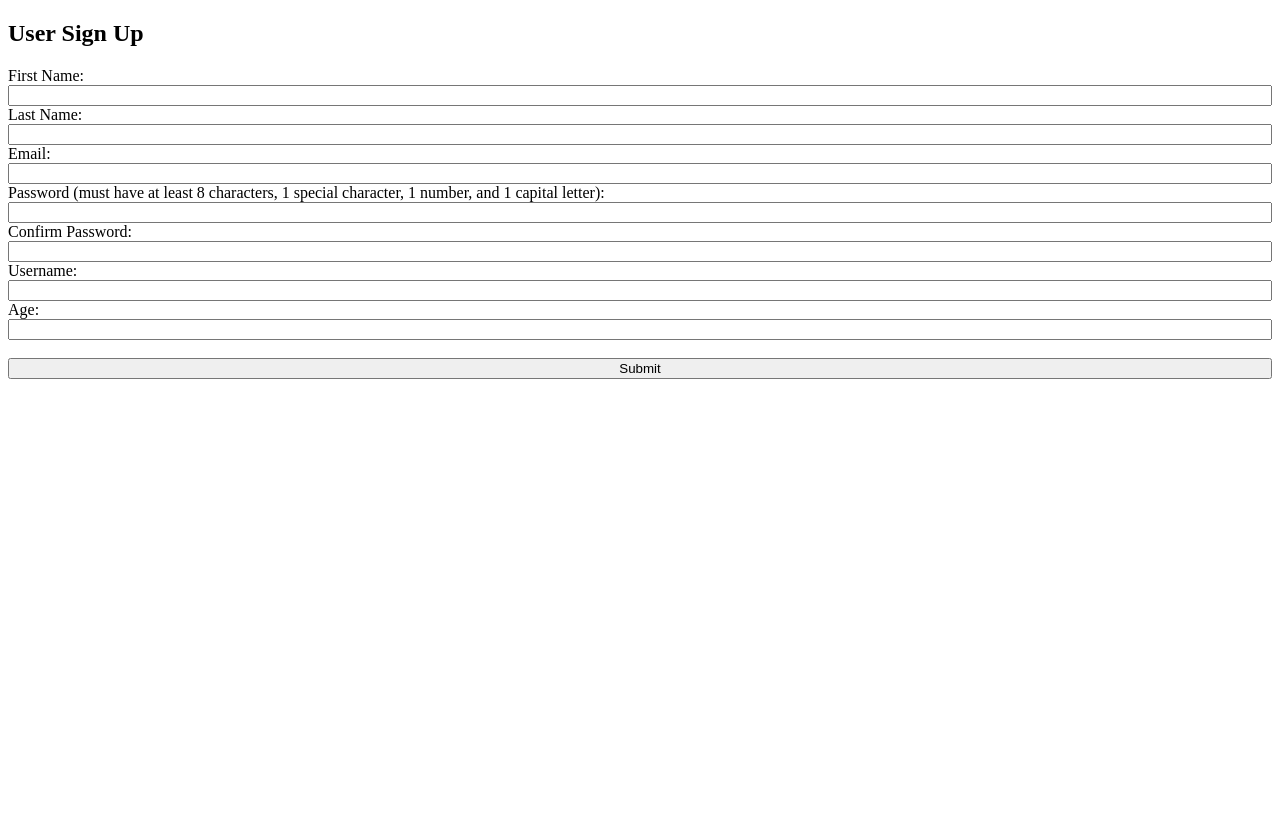
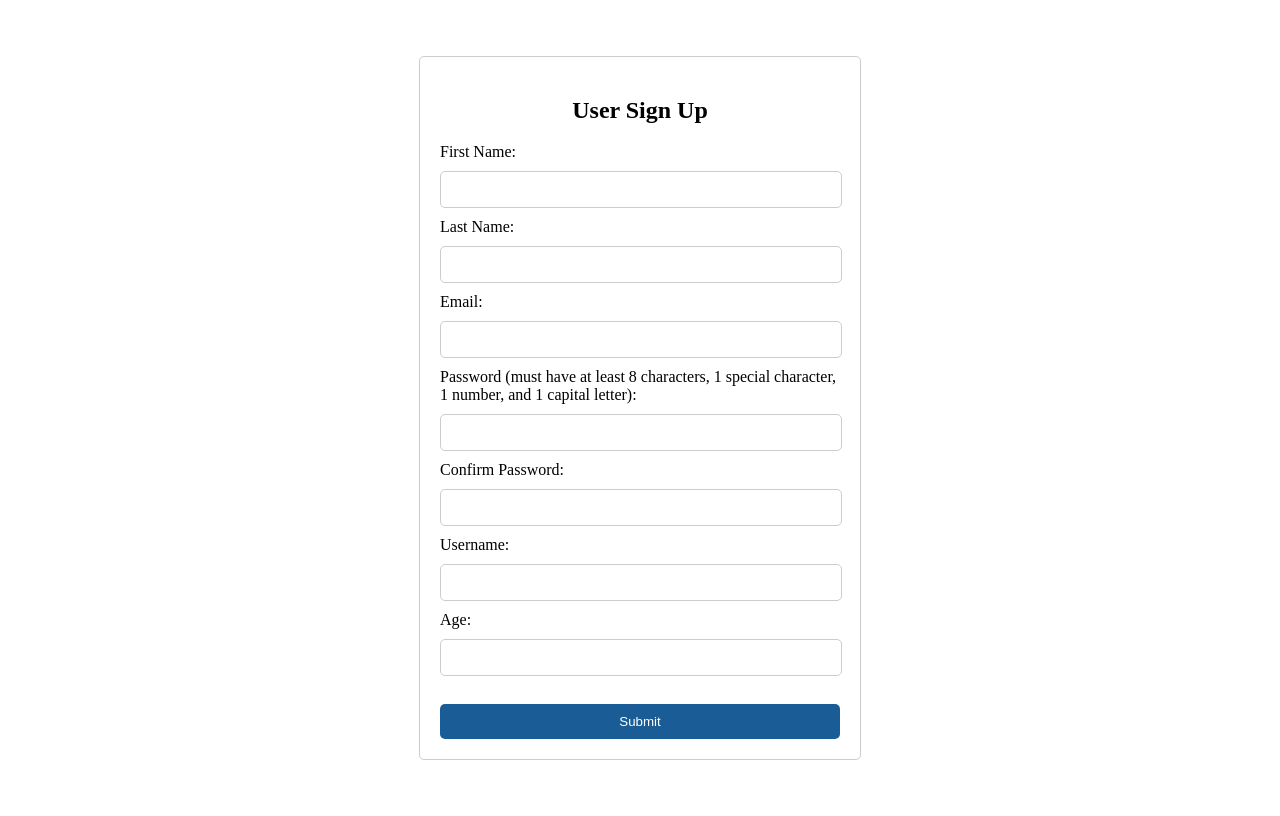
Before and after one commit to Isabella-Stone/CS555-Agile_Project, a Node server app: page /user/signup in a window 1280 px wide. Before the commit the page ends 379 px from the top, so only its background shows below. Run offline with Node 20, Linux system fonts and the light colour scheme; some libraries are stand-ins or nearby versions.

Commit message:
add css for forms

```diff
--- a/public/css/hobokenhappenings.css
+++ b/public/css/hobokenhappenings.css
@@ -1,3 +1,4 @@
+/*general*/
 .column {
     display: flex;
     flex-direction: column;
@@ -12,9 +13,53 @@
     font-weight: bold;
 }
 
+main {
+    display: flex;
+    justify-content: center;
+    align-items: center;
+    height: 100vh;
+}
+
+
+/*forms*/
+#login-form, #signUpBusiness-form, #signUpUser-form {
+    max-width: 400px;
+    width: 100%;
+    padding: 20px;
+    text-align: center;
+    border: 1px solid #ccc;
+    border-radius: 5px;
+}
+
+label {
+    display: block;
+    margin-bottom: 10px;
+    text-align: left;
+}
+
+input {
+    width: 95%;
+    padding: 10px;
+    margin-bottom: 10px;
+    border: 1px solid #ccc;
+    border-radius: 5px;
+}
+
+button {
+    width: 100%;
+    padding: 10px;
+    background-color: #195c96;
+    color: #fff;
+    border: none;
+    border-radius: 5px;
+    cursor: pointer;
+}
+
+
+/*attraction page*/
 .attractionUrl {
     text-decoration: underline;
     padding: 0px;
     padding-top: 16px;
     font-weight: bold;
-  }
+}
--- a/views/signUpUser.handlebars
+++ b/views/signUpUser.handlebars
@@ -1,6 +1,6 @@
-<section>
-    <h2>User Sign Up</h2>
-    <form method="post" id="signUpUser" class="column">
+<main>
+    <form method="post" id="signUpUser-form" class="column">
+        <h2>User Sign Up</h2>
         <label for="firstName">First Name:</label>
         <input type="text" id="firstName" name="firstName">
 
@@ -30,5 +30,4 @@
 
         <button type="submit">Submit</button>
     </form>
-
-</section>
+</main>
```
Also changed, not shown: views/signUpBusiness.handlebars (+5 -6 lines).
